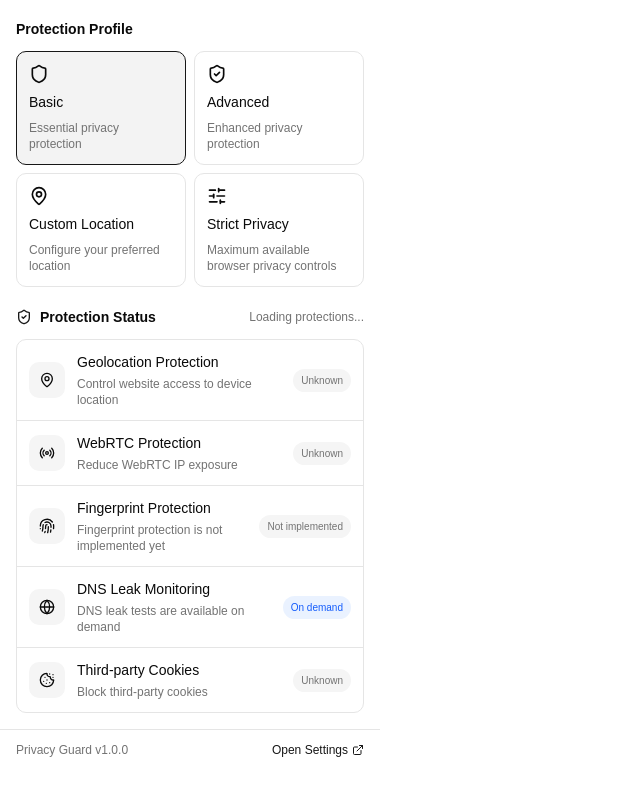
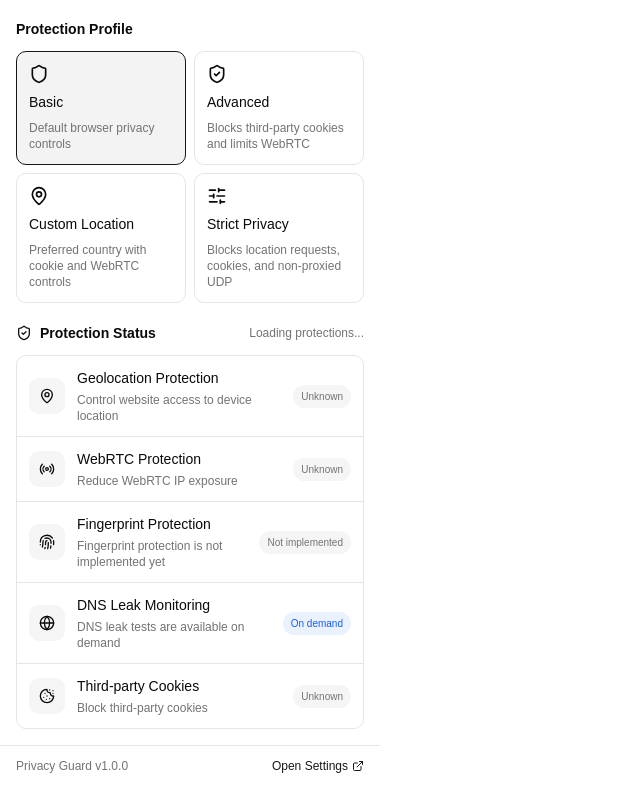
Before and after one commit to mohammadmehdidalvandii/privacy-guard, a React (Vite) app: page / in a window 1280 px wide. Shown: the part 936-1722 px from the top of the page, without its empty margins (0-640 px from the left). Built offline with nearby package versions, Linux system fonts and the light colour scheme; no server answers; what i18n-iso-countries would draw is missing.

Commit message:
fix(profiles): align metadata with applied controls

```diff
--- a/src/modules/profiles/profile.service.ts
+++ b/src/modules/profiles/profile.service.ts
@@ -4,8 +4,6 @@ import {
   type ProtectionProfile,
   type ProtectionProfileConfig,
 } from './profile.types'
-
-import type { ProtectionControls } from '@/modules/protection/protection.types'
 
 export function getProfileConfig(
   profile: ProtectionProfile = DEFAULT_PROFILE,
@@ -15,28 +13,6 @@ export function getProfileConfig(
 
 export function getProfileProtectionControls(
   profile: ProtectionProfile,
-): ProtectionControls {
-  switch (profile) {
-    case 'basic':
-      return {
-        webRTCProtection: 'default',
-        blockThirdPartyCookies: false,
-        geolocation: 'ask',
-      }
-
-    case 'advanced':
-    case 'custom-location':
-      return {
-        webRTCProtection: 'public-only',
-        blockThirdPartyCookies: true,
-        geolocation: 'ask',
-      }
-
-    case 'strict':
-      return {
-        webRTCProtection: 'disable-non-proxied-udp',
-        blockThirdPartyCookies: true,
-        geolocation: 'block',
-      }
-  }
+): ProtectionProfileConfig['controls'] {
+  return { ...getProfileConfig(profile).controls }
 }
--- a/src/modules/profiles/profile.types.ts
+++ b/src/modules/profiles/profile.types.ts
@@ -1,3 +1,4 @@
+import type { ProtectionControls } from '@/modules/protection/protection.types'
 
 export type ProtectionProfile =
   | 'basic'
@@ -6,11 +7,9 @@ export type ProtectionProfile =
   | 'strict'
 
 export interface ProtectionProfileConfig {
-  locationProtection: boolean
-  webrtcProtection: boolean
-  fingerprintProtection: boolean
-  dnsLeakMonitoring: boolean
-  blockThirdPartyCookies: boolean
+  label: string
+  description: string
+  controls: ProtectionControls
 }
 
 export const DEFAULT_PROFILE: ProtectionProfile = 'basic'
@@ -20,34 +19,42 @@ export const PROFILE_CONFIGS: Record<
   ProtectionProfileConfig
 > = {
   basic: {
-    locationProtection: true,
-    webrtcProtection: false,
-    fingerprintProtection: false,
-    dnsLeakMonitoring: false,
-    blockThirdPartyCookies: false,
+    label: 'Basic',
+    description: 'Default browser privacy controls',
+    controls: {
+      webRTCProtection: 'default',
+      blockThirdPartyCookies: false,
+      geolocation: 'ask',
+    },
   },
 
   advanced: {
-    locationProtection: true,
-    webrtcProtection: true,
-    fingerprintProtection: true,
-    dnsLeakMonitoring: true,
-    blockThirdPartyCookies: false,
+    label: 'Advanced',
+    description: 'Blocks third-party cookies and limits WebRTC',
+    controls: {
+      webRTCProtection: 'public-only',
+      blockThirdPartyCookies: true,
+      geolocation: 'ask',
+    },
   },
 
   'custom-location': {
-    locationProtection: true,
-    webrtcProtection: true,
-    fingerprintProtection: true,
-    dnsLeakMonitoring: true,
-    blockThirdPartyCookies: false,
+    label: 'Custom Location',
+    description: 'Preferred country with cookie and WebRTC controls',
+    controls: {
+      webRTCProtection: 'public-only',
+      blockThirdPartyCookies: true,
+      geolocation: 'ask',
+    },
   },
 
   strict: {
-    locationProtection: true,
-    webrtcProtection: true,
-    fingerprintProtection: true,
-    dnsLeakMonitoring: true,
-    blockThirdPartyCookies: true,
+    label: 'Strict Privacy',
+    description: 'Blocks location requests, cookies, and non-proxied UDP',
+    controls: {
+      webRTCProtection: 'disable-non-proxied-udp',
+      blockThirdPartyCookies: true,
+      geolocation: 'block',
+    },
   },
 }
--- a/src/popup/components/profile-selector.tsx
+++ b/src/popup/components/profile-selector.tsx
@@ -1,6 +1,9 @@
 import { Shield, ShieldCheck, SlidersHorizontal, MapPin } from 'lucide-react'
 
-import type { ProtectionProfile } from '@/modules/profiles/profile.types'
+import {
+  PROFILE_CONFIGS,
+  type ProtectionProfile,
+} from '@/modules/profiles/profile.types'
 
 interface ProfileSelectorProps {
   value: ProtectionProfile
@@ -10,26 +13,18 @@ interface ProfileSelectorProps {
 const profiles = [
   {
     value: 'basic',
-    label: 'Basic',
-    description: 'Essential privacy protection',
     icon: Shield,
   },
   {
     value: 'advanced',
-    label: 'Advanced',
-    description: 'Enhanced privacy protection',
     icon: ShieldCheck,
   },
   {
     value: 'custom-location',
-    label: 'Custom Location',
-    description: 'Configure your preferred location',
     icon: MapPin,
   },
   {
     value: 'strict',
-    label: 'Strict Privacy',
-    description: 'Maximum available browser privacy controls',
     icon: SlidersHorizontal,
   },
 ] as const
@@ -43,6 +38,7 @@ function ProfileSelector({ value, onChange }: ProfileSelectorProps) {
         {profiles.map((profile) => {
           const Icon = profile.icon
           const isActive = value === profile.value
+          const config = PROFILE_CONFIGS[profile.value]
 
           return (
             <button
@@ -57,12 +53,10 @@ function ProfileSelector({ value, onChange }: ProfileSelectorProps) {
             >
               <Icon className="size-5" />
 
-              <span className="text-sm font-medium">
-                {profile.label}
-              </span>
+              <span className="text-sm font-medium">{config.label}</span>
 
               <span className="text-xs text-muted-foreground">
-                {profile.description}
+                {config.description}
               </span>
             </button>
           )
```
